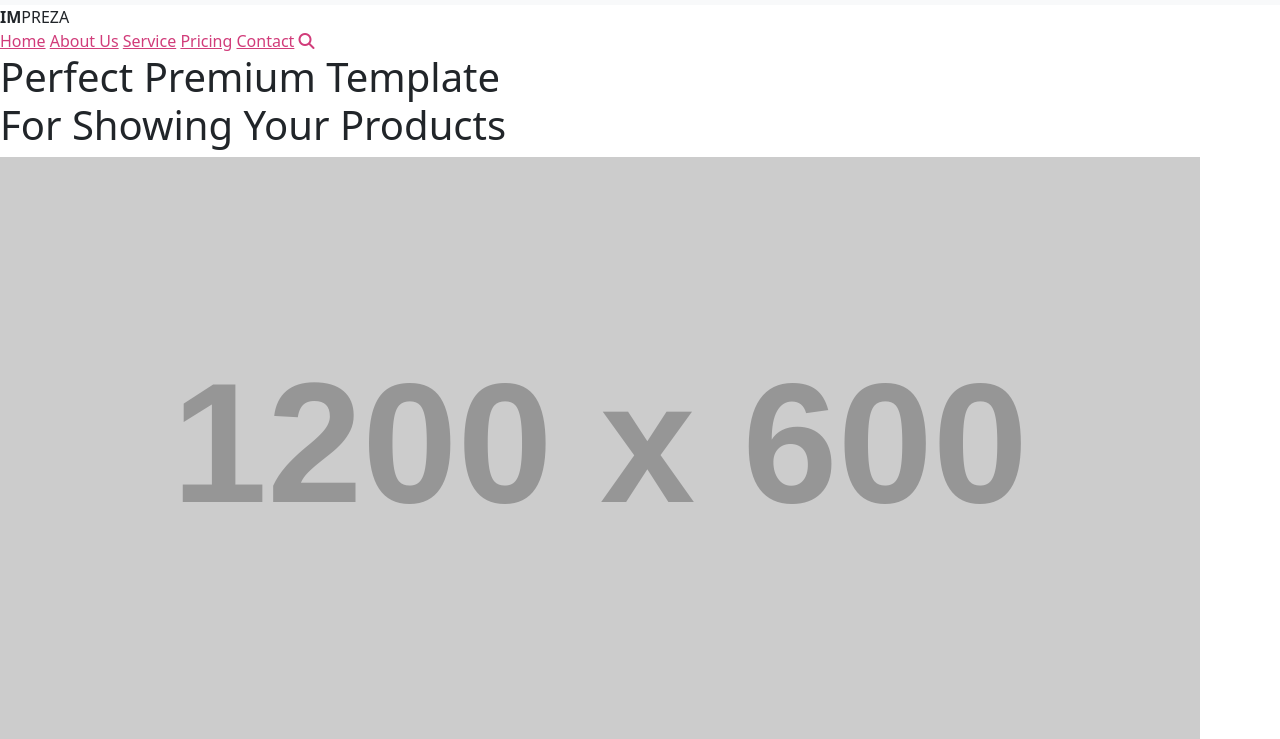
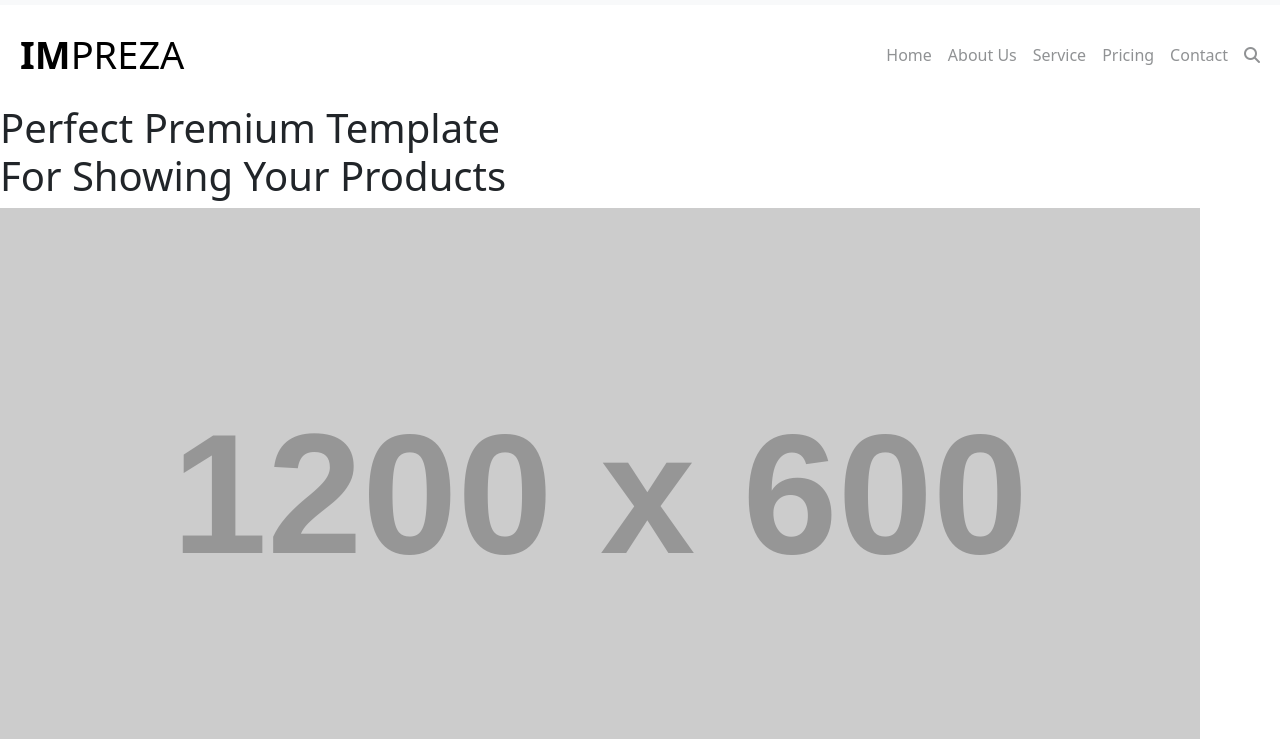
Before and after one commit to carlosandresalzate/proyecto-impreza, a website built with webpack: page src/index.html in a window 1280 px wide. Shown: the part 35-774 px from the top of the page. Built offline with nearby package versions, Linux system fonts and the light colour scheme; placeholder pictures from the web are drawn by us.

Commit message:
navegacion y logo listo para tamaño desktop

```diff
--- a/src/index.html
+++ b/src/index.html
@@ -12,7 +12,6 @@
             crossorigin="anonymous"></script> -->
         <script src="https://kit.fontawesome.com/6a7144386f.js" crossorigin="anonymous"></script>
         <title><%= htmlWebpackPlugin.options.title %></title>
-
     </head>
 
     <body>
@@ -23,11 +22,19 @@
                 <div class="d-flex text-body-tertiary">
                     <div class="px-2">
                         <span class="fas fa-phone-alt pe-1"></span>
-                        <a class="text-body-tertiary link-underline link-underline-opacity-0 small" href="tel:+3211234567">+3211234567</a>
+                        <a
+                            class="text-body-tertiary link-underline link-underline-opacity-0 small"
+                            href="tel:+3211234567"
+                            >+3211234567</a
+                        >
                     </div>
                     <div class="px-2">
                         <span class="fas fa-envelope pe-1"></span>
-                        <a class="text-body-tertiary link-underline link-underline-opacity-0 small" href="mailto:info@example.com">info@example.com</a>
+                        <a
+                            class="text-body-tertiary link-underline link-underline-opacity-0 small"
+                            href="mailto:info@example.com"
+                            >info@example.com</a
+                        >
                     </div>
                 </div>
                 <!-- fin - derecha -->
@@ -46,17 +53,41 @@
         <!-- Fin - header -->
         <!-- === -->
         <!-- inicio - barra de navegación -->
-        <nav>
-            <div class="logo">
-                <span><b>IM</b>PREZA</span>
-            </div>
-            <div>
-                <a href="#">Home</a>
-                <a href="#">About Us</a>
-                <a href="#">Service</a>
-                <a href="#">Pricing</a>
-                <a href="#">Contact</a>
-                <a href="#"><span class="fas fa-search"></span></a>
+        <nav class="navbar navbar-expand-md">
+            <div class="container-fluid py-2">
+                <a class="navbar-brand px-2" style="font-size: 38px;" href="./index.html"><b>IM</b>PREZA</a>
+                <button
+                    class="navbar-toggler"
+                    type="button"
+                    data-bs-toggle="collapse"
+                    data-bs-target="#navbarSupportedContent"
+                    aria-controls="navbarSupportedContent"
+                    aria-expanded="false"
+                    aria-label="Toggle navigation">
+                    <span class="navbar-toggler-icon"></span>
+                </button>
+                <div class="collapse navbar-collapse d-flex justify-content-end" id="navbarSupportedContent">
+                    <ul class="navbar-nav ">
+                        <li class="nav-item">
+                            <a class="nav-link active text-body-tertiary">Home</a>
+                        </li>
+                        <li class="nav-item">
+                            <a class="nav-link text-body-tertiary">About Us</a>
+                        </li>
+                        <li class="nav-item">
+                            <a class="nav-link text-body-tertiary">Service</a>
+                        </li>
+                        <li class="nav-item">
+                            <a class="nav-link text-body-tertiary">Pricing</a>
+                        </li>
+                        <li class="nav-item">
+                            <a class="nav-link text-body-tertiary">Contact</a>
+                        </li>
+                        <li class="nav-item">
+                            <a class="nav-link text-body-tertiary"><span class="fas fa-search"></span></a>
+                        </li>
+                    </ul>
+                </div>
             </div>
         </nav>
         <!-- fin - barra de navegación -->
```
